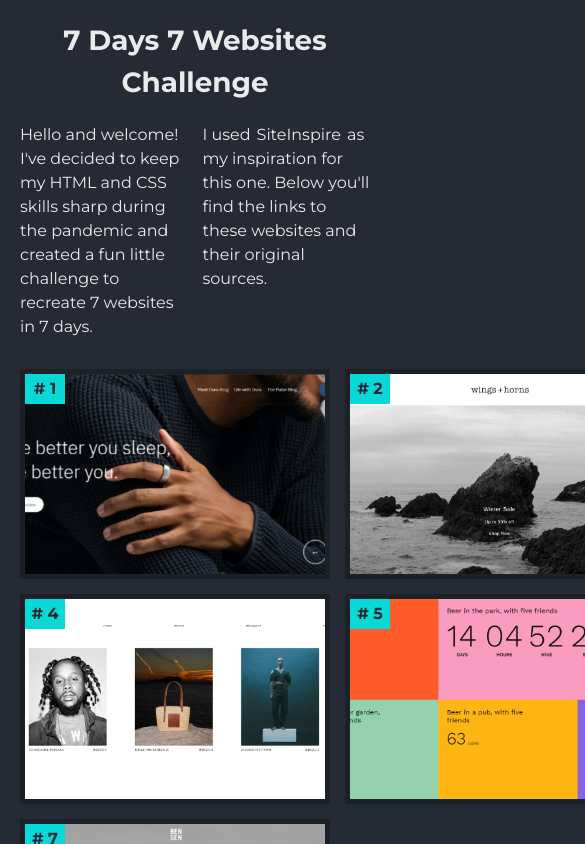
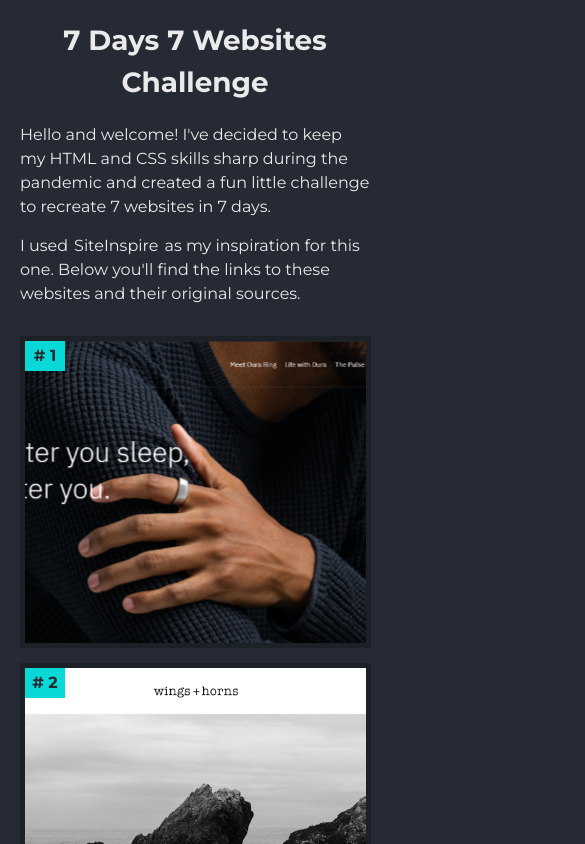
Before and after one commit to ahmetalpergit/7days7websites-showcase, a React (Create React App) app: page / in a window 390 px wide. Shown: the top 844 px of the page, 585 px wide, since content can reach past the window. Built offline with nearby package versions, Linux system fonts and the light colour scheme.

Commit message:
add responsive styling - final commit

```diff
--- a/src/index.css
+++ b/src/index.css
@@ -51,14 +51,6 @@ background: var(--color-cyan); /* Gecko Browsers */
     font-size: calc(2rem + 2vw);
 }
 
-.heading--secondary {
-
-}
-
-.description {
-
-}
-
 .projects-container {
     padding: 2rem 2rem;
     max-width: 100rem;
@@ -88,13 +80,15 @@ background: var(--color-cyan); /* Gecko Browsers */
 }
 
 .projects {
+    width: 100%;
     display: grid;
-    grid-template-columns: repeat(3, 1fr);
+    grid-template-columns: repeat(3, calc((100% - 3rem) / 3));
     gap: 1.5rem;
     margin: 3rem 0;
 }
 
 .project {
+    width: 100%;
     display: flex;
     flex-direction: column;
     align-items: center;
@@ -105,7 +99,7 @@ background: var(--color-cyan); /* Gecko Browsers */
 .project__img-container {
     position: relative;
     overflow: hidden;
-    max-width: 30rem;
+    max-width: 100%;
     height: 20rem;
     display: flex;
     justify-content: center;
@@ -158,3 +152,59 @@ background: var(--color-cyan); /* Gecko Browsers */
 .copyright__description {
     font-size: 1.3rem;
 }
+
+@media (max-width: 1040px) {
+    html {
+        font-size: 55%;
+    }
+}
+
+@media (max-width: 910px) {
+    html {
+        font-size: 50%;
+    }
+
+    .projects-container {
+        max-width: none;
+    }
+}
+
+@media (max-width: 825px) {
+    html {
+        font-size: 62.5%;
+    }
+
+    .header__descriptions {
+        flex-direction: column;
+    }
+
+    .header__description {
+        width: 100%;
+    }
+
+    .header__description:not(:last-child) {
+        margin-right: 0;
+        margin-bottom: 1.5rem;
+    }
+
+    .projects {
+        grid-template-columns: repeat(2, calc((100% - 1.5rem) / 2));
+        gap: 1.5rem;
+        margin: 3rem 0;
+        justify-items: center;
+    }
+}
+
+@media (max-width: 675px) {
+
+    .projects {
+        grid-template-columns: 90vw;
+        gap: 1.5rem;
+        margin: 3rem 0;
+        justify-items: center;
+    }
+
+    .project__img-container {
+        height: auto;
+    }
+}
```
